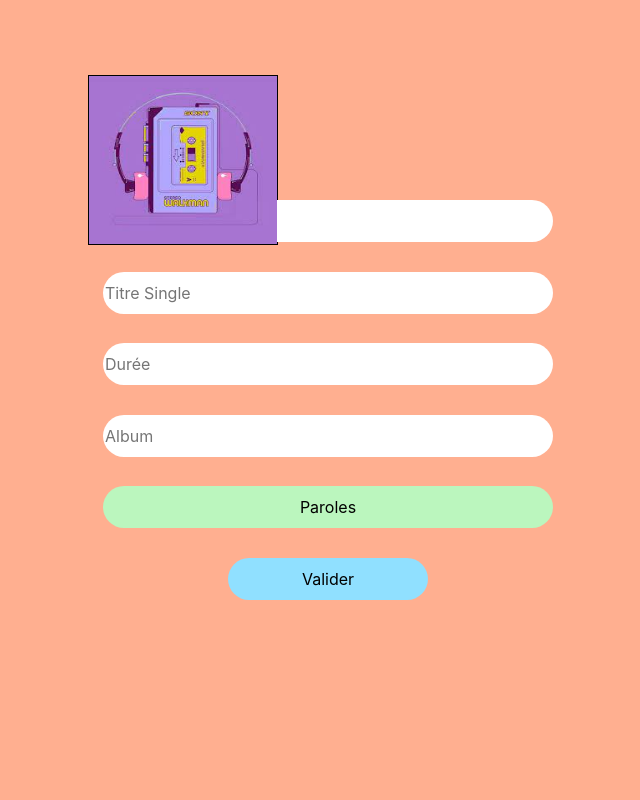
After one commit to JLinchin/ProjetPHP, a PHP site: page /views/ajouterChanson.php in a window 1280 px wide. The commit adds this page. Shown: the whole page, without its empty margins (412-1052 px from the left). Run offline with PHP 8.4, Linux system fonts and the light colour scheme; some libraries are stand-ins or nearby versions.

Commit message:
vu aujouter chanson

```diff
--- /dev/null
+++ b/Project/css/ajouterChanson.css
@@ -0,0 +1,76 @@
+body, html {
+    height: 100%;
+    width: 100%;
+    margin: 0;
+    padding: 0;
+    background: #FFAF90 !important;
+
+}
+
+.insertion{
+    height: 100vh;
+    display: flex;
+    justify-content: center;
+    align-items: center;
+    flex-direction: column;
+    margin-left: 200px;
+}
+
+.jaquette{
+    width: 190px;
+    height: 170px;
+    border: 1px solid #000;
+    display: flex;
+    margin-top: -725px;
+    margin-left: 500px;
+}
+
+.insertion form{
+    height: 50%;
+    display: flex;
+    justify-content: center;
+    align-items: center;
+    flex-direction: column;
+    justify-content: space-between;
+}
+
+.valider{
+    color: rgb(0, 0, 0);
+    border: 0;
+    outline: 0;
+    background-color: #90E0FF;
+    border-radius: 30px;
+    width: 200px;
+    caret-color: transparent;
+    line-height: 40px;
+}
+
+.valider:hover{
+    background-color: #39c7ff;
+}
+
+.Paroles{
+    color: rgb(0, 0, 0);
+    border: 0;
+    outline: 0;
+    background-color: #BBF6BE;
+    border-radius: 30px;
+    width: 450px;
+    caret-color: transparent;
+    line-height: 40px;
+}
+.Paroles:hover{
+    background-color: #8af18f;
+}
+
+.Ajout {
+    color: rgb(0, 0, 0);
+    border: 0;
+    outline: 0;
+    background-color: white;
+    border-radius: 30px;
+    width: 450px;
+    caret-color: transparent;
+    line-height: 40px;
+    text-align:left;
+}
--- a/Project/css/recherche.css
+++ b/Project/css/recherche.css
@@ -16,7 +16,7 @@ body, html {
 }
 
 .search_input {
-    color: white;
+    color: black;
     border: 0;
     outline: 0;
     background: none;
--- /dev/null
+++ b/Project/views/ajouterChanson.php
@@ -0,0 +1,20 @@
+<!DOCTYPE html>
+<link href="//maxcdn.bootstrapcdn.com/bootstrap/4.1.1/css/bootstrap.min.css" rel="stylesheet" id="bootstrap-css">
+<script src="//maxcdn.bootstrapcdn.com/bootstrap/4.1.1/js/bootstrap.min.js"></script>
+<link rel="stylesheet" href="../css/ajouterChanson.css">
+<script src="//cdnjs.cloudflare.com/ajax/libs/jquery/3.2.1/jquery.min.js"></script>
+<body>
+
+          <div class="insertion">
+            <form action="">
+              <input class="Ajout" type="text" name="Interprete" placeholder="Interpréte">
+              <input class="Ajout" type="text" name="Single" placeholder="Titre Single">
+              <input class="Ajout" type="text" name="Duree" placeholder="Durée">
+              <input class="Ajout" type="text" name="Album" placeholder="Album">
+              <button class="Paroles" type="button">Paroles</button>
+              <button class="valider" type="button">Valider</button>
+            </form>
+          </div>
+
+          <img class="jaquette" src="../../Project/Assets/Jaquette.jpg" />
+</body>
--- a/Project/views/recherche.php
+++ b/Project/views/recherche.php
@@ -1,7 +1,7 @@
 <!DOCTYPE html>
 <link href="//maxcdn.bootstrapcdn.com/bootstrap/4.1.1/css/bootstrap.min.css" rel="stylesheet" id="bootstrap-css">
 <script src="//maxcdn.bootstrapcdn.com/bootstrap/4.1.1/js/bootstrap.min.js"></script>
-<link rel="stylesheet" href="recherche.css">
+<link rel="stylesheet" href="../css/recherche.css">
 <script src="//cdnjs.cloudflare.com/ajax/libs/jquery/3.2.1/jquery.min.js"></script>
 <body>
     <!--Barre de recherche-->
```
